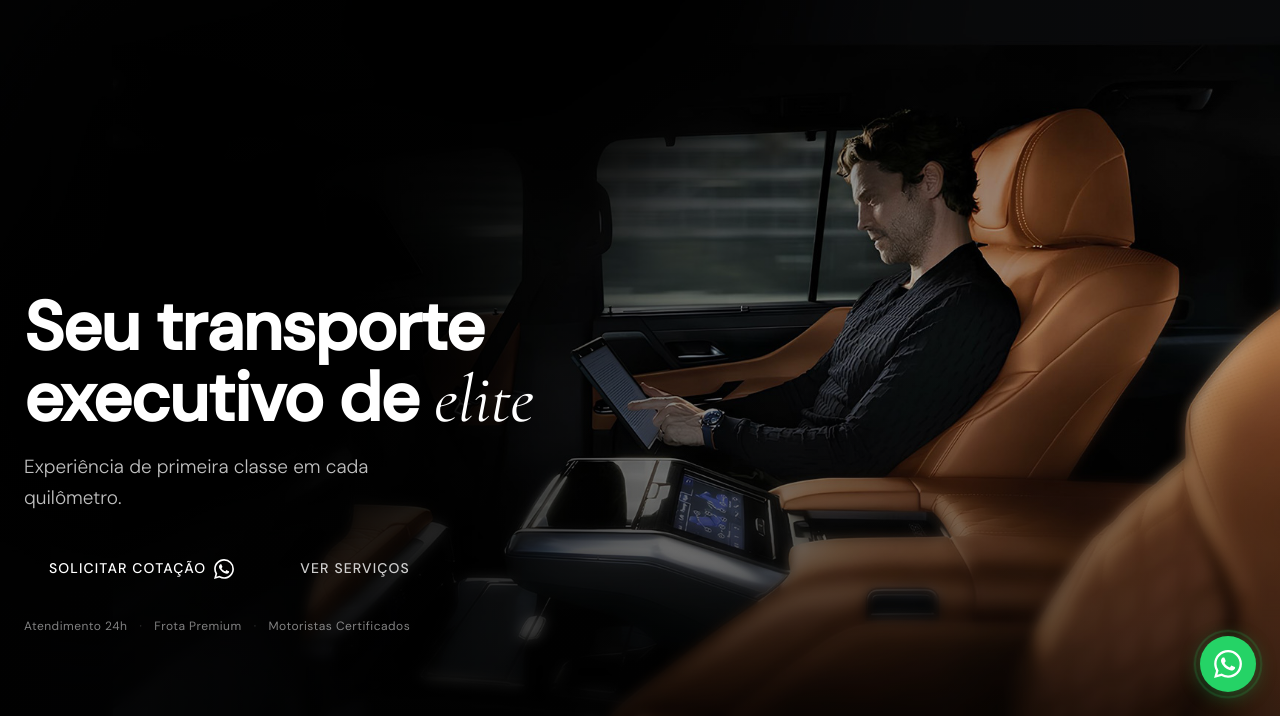
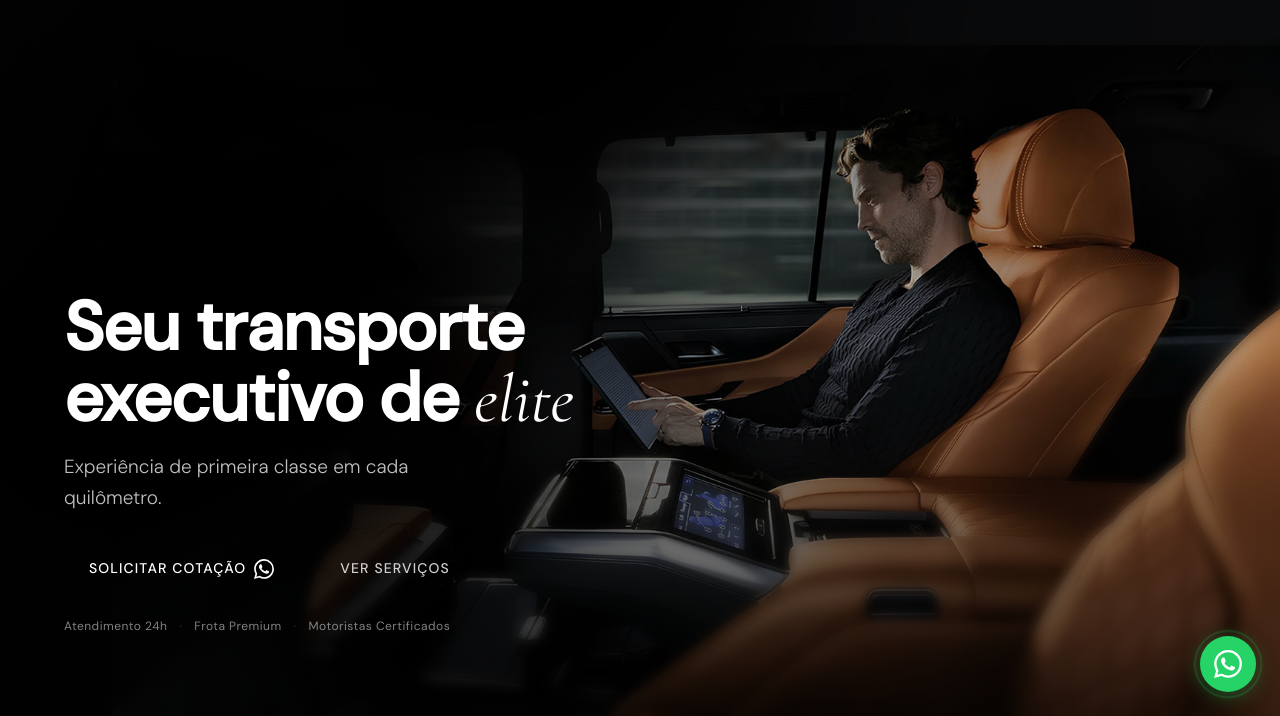
Before and after one commit to Pedrolopespro/smc, a website built with Vite: page src/pages/index.html in a window 1280 px wide. Shown: the part 84-800 px from the top of the page. Built offline with nearby package versions, Linux system fonts and the light colour scheme.

Commit message:
Hero desktop: ancora texto a esquerda em telas largas (1440px+)
- .hero > .container: max-width none + padding-inline responsivo (clamp 24px→80px)
- Texto limitado individualmente: .hero__title, __subtitle, __ctas, __badge max-width 560px
- Remove max-width 640px do .hero__content (era o proprio container)
- Resultado: titulo em left 72px, width 560px na zona escura da esquerda

Co-Authored-By: Claude Sonnet 4.6 <noreply@anthropic.com>

```diff
--- a/src/styles/page.css
+++ b/src/styles/page.css
@@ -12,6 +12,22 @@
   padding-bottom: var(--space-80);
   color: var(--text-primary);
   overflow: hidden;
+}
+
+/* Hero container: full-width, left-anchored, sem centralização */
+.hero > .container {
+  max-width: none;
+  width: 100%;
+  margin-inline-start: 0;
+  padding-inline: clamp(var(--space-24), 5vw, var(--space-80));
+}
+
+/* Limita a largura dos blocos de texto dentro do hero */
+.hero__title,
+.hero__subtitle,
+.hero__ctas,
+.hero__badge {
+  max-width: 560px;
 }
 
 .hero__media {
@@ -40,7 +56,6 @@
 .hero__content {
   position: relative;
   z-index: 1;
-  max-width: 640px;
   text-align: left;
 }
 
```
